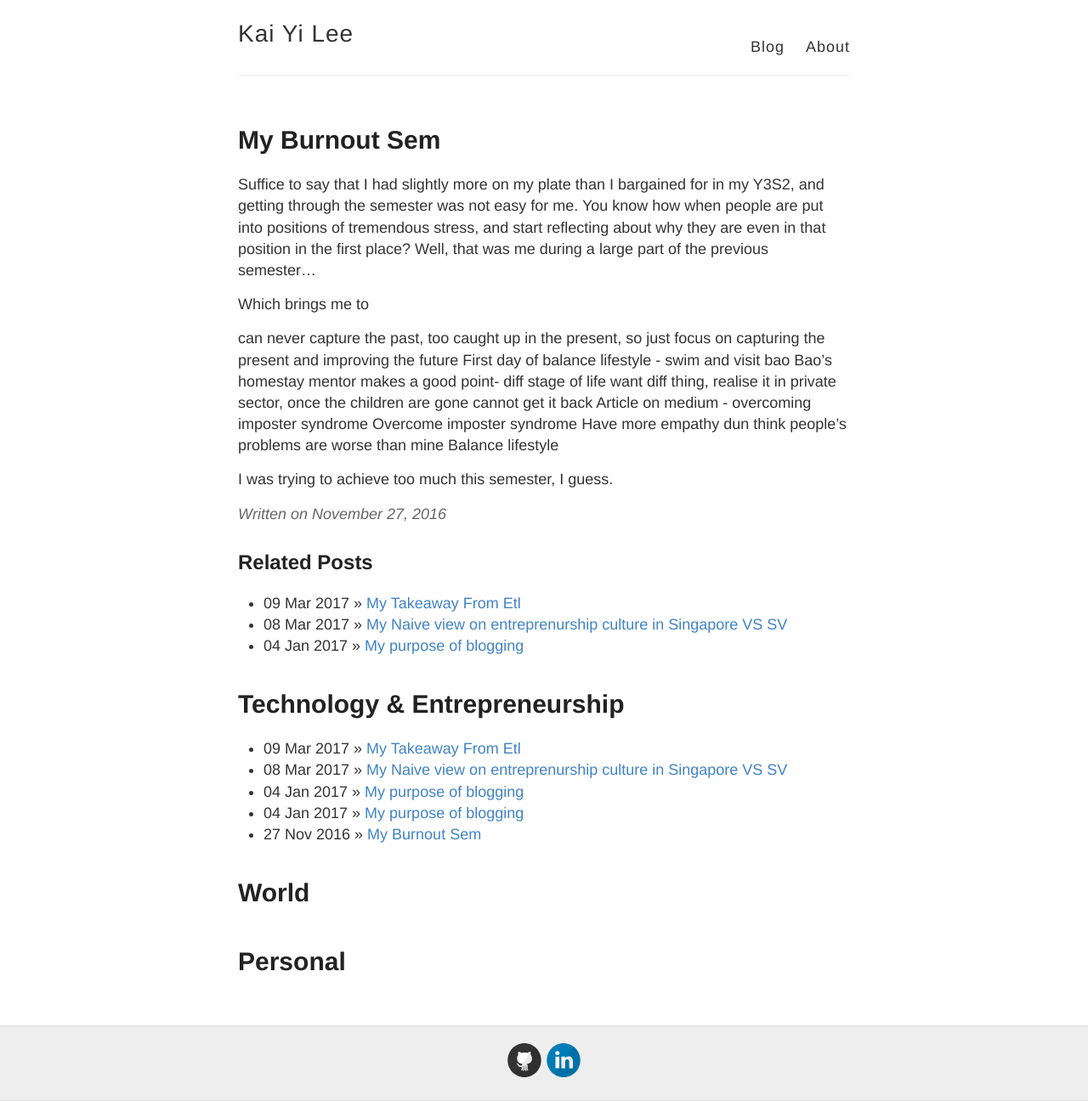
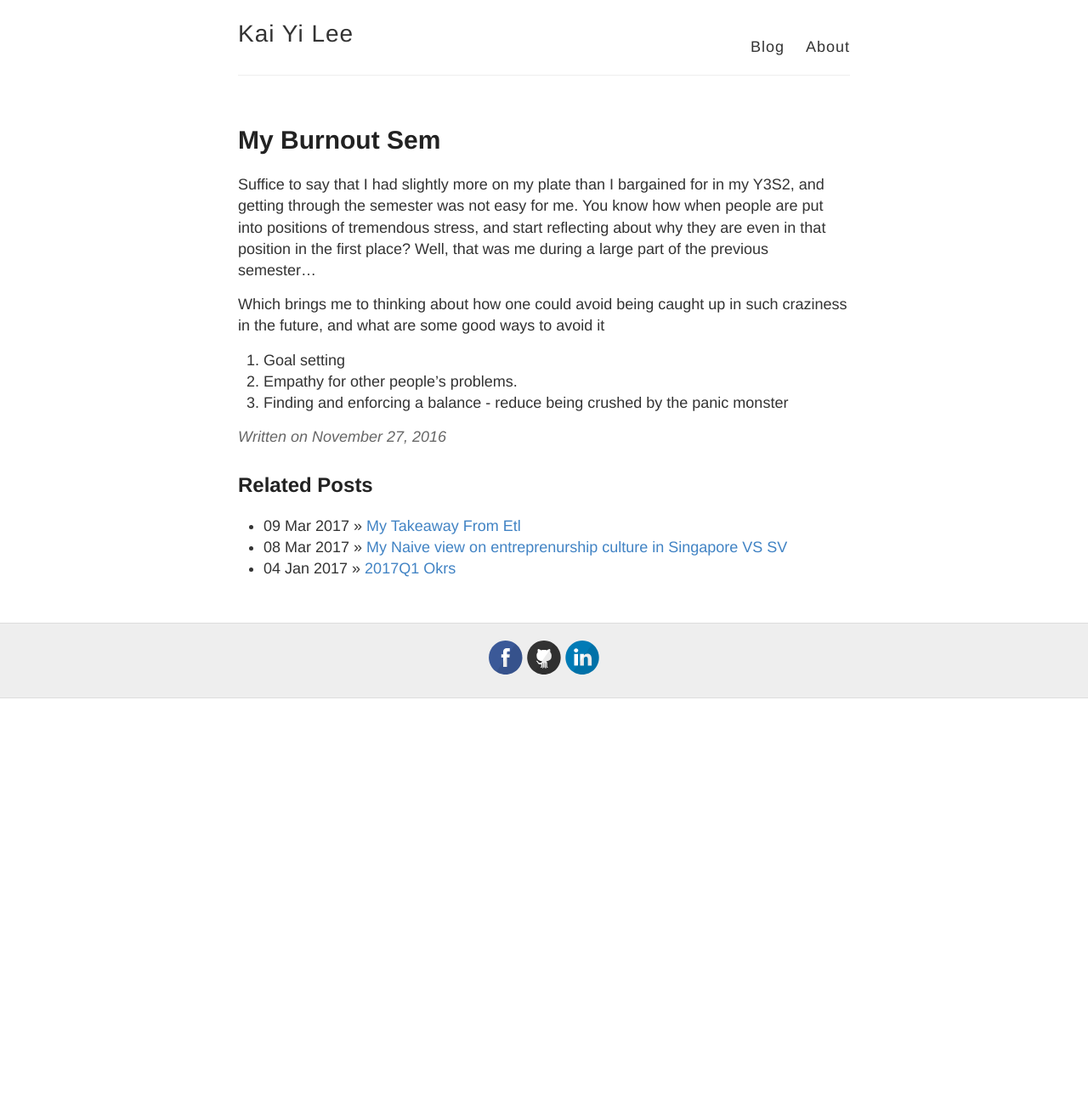
Before and after one commit to kaiyisg/pers-blog, a Jekyll site: the page built from _posts/2016-11-27-my-burnout-sem.markdown, in a window 1280 px wide. Shown: the whole page at 85% size. Built offline with Jekyll 4.4.1, drawn with Linux system fonts in a browser that asks for light colours; after the commit the page ends 900 px from its top, so only the background shows below that.

```diff
--- a/_config.yml
+++ b/_config.yml
@@ -9,11 +9,11 @@ name: Kai Yi Lee
 footer-links:
   dribbble:
   email:
-  facebook:
+  facebook: kaiyi.lee.79
   flickr:
   github: kaiyisg
   instagram:
-  linkedin: in/kai-yi-lee-89988785
+  linkedin: kai-yi-lee-89988785
   pinterest:
   rss: # just type anything here for a working RSS icon
   twitter:
@@ -31,7 +31,7 @@ google_analytics: UA-93492049-1
 
 # Your website URL (e.g. http://barryclark.github.io or http://www.barryclark.co)
 # Used for Sitemap.xml and your RSS feed
-url:
+url: http://blog.kaiyilee.com
 
 # If you're hosting your site at a Project repository on GitHub pages
 # (http://yourusername.github.io/repository-name)
--- a/_layouts/default.html
+++ b/_layouts/default.html
@@ -34,20 +34,6 @@
 
     <div id="main" role="main" class="container">
       {{ content }}
-      <h1>Technology & Entrepreneurship</h1>
-        <ul class="posts">
-          {% for post in site.posts %}
-            <li><span>{{ post.date | date_to_string }}</span> &raquo; <a href="{{ post.url }}">{{ post.title }}</a></li>
-          {% endfor %}
-        </ul>
-
-        <h1>World</h1>
-          <ul class="posts">
-        </ul>
-
-        <h1>Personal</h1>
-          <ul class="posts">
-        </ul>
     </div>
 
     <div class="wrapper-footer">
--- a/_posts/2016-11-27-my-burnout-sem.markdown
+++ b/_posts/2016-11-27-my-burnout-sem.markdown
@@ -7,18 +7,11 @@ categories: Personal
 
 Suffice to say that I had slightly more on my plate than I bargained for in my Y3S2, and getting through the semester was not easy for me. You know how when people are put into positions of tremendous stress, and start reflecting about why they are even in that position in the first place? Well, that was me during a large part of the previous semester...
 
-Which brings me to
+Which brings me to thinking about how one could avoid being caught up in such craziness in the future, and what are some good ways to avoid it
 
-
-can never capture the past, too caught up in the present, so just focus on capturing the present and improving the future
-First day of balance lifestyle - swim and visit bao
-Bao's homestay mentor makes a good point- diff stage of life want diff thing, realise it in private sector, once the children are gone cannot get it back
-Article on medium - overcoming imposter syndrome
-Overcome imposter syndrome
-Have more empathy dun think people's problems are worse than mine
-Balance lifestyle
-
-I was trying to achieve too much this semester, I guess.
+1. Goal setting
+2. Empathy for other people's problems.
+3. Finding and enforcing a balance - reduce being crushed by the panic monster
 
 
 <!-- {% highlight ruby %}
--- a/_posts/2017-01-10-2017Q1-okrs.markdown
+++ b/_posts/2017-01-10-2017Q1-okrs.markdown
@@ -1,9 +1,11 @@
 ---
 layout: post
-title:  "My purpose of blogging"
+title:  "2017Q1 Okrs"
 date:   2017-01-05 00:00:00 +0800
 categories: Personal
 ---
+
+OKR (Objective - Key Result) is a goal setting framework which Google uses to ensure that the goals that they set are in
 
 Increase my self awareness, and ability to plan for the future
 Read, summarize, and apply ETL concepts like designing my life to myself
```
Also changed, not shown: about.md (+1 -9 lines), index.html (+18 -2 lines), favicon.ico (added), images/config.png (deleted), images/first-post.png (deleted), images/jekyll-logo.png (deleted), images/jekyll-now-theme-screenshot.jpg (deleted), images/step1.gif (deleted).
